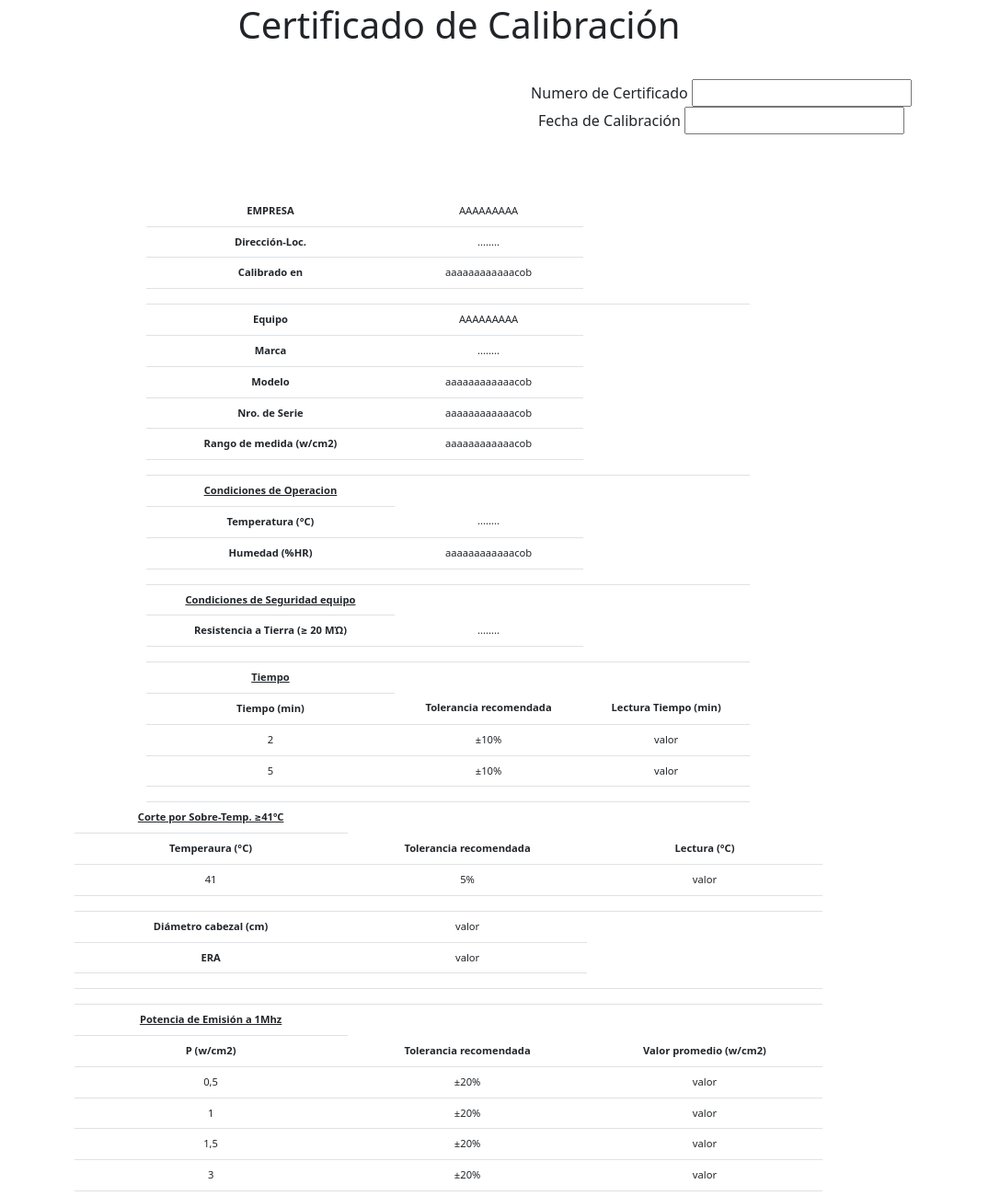
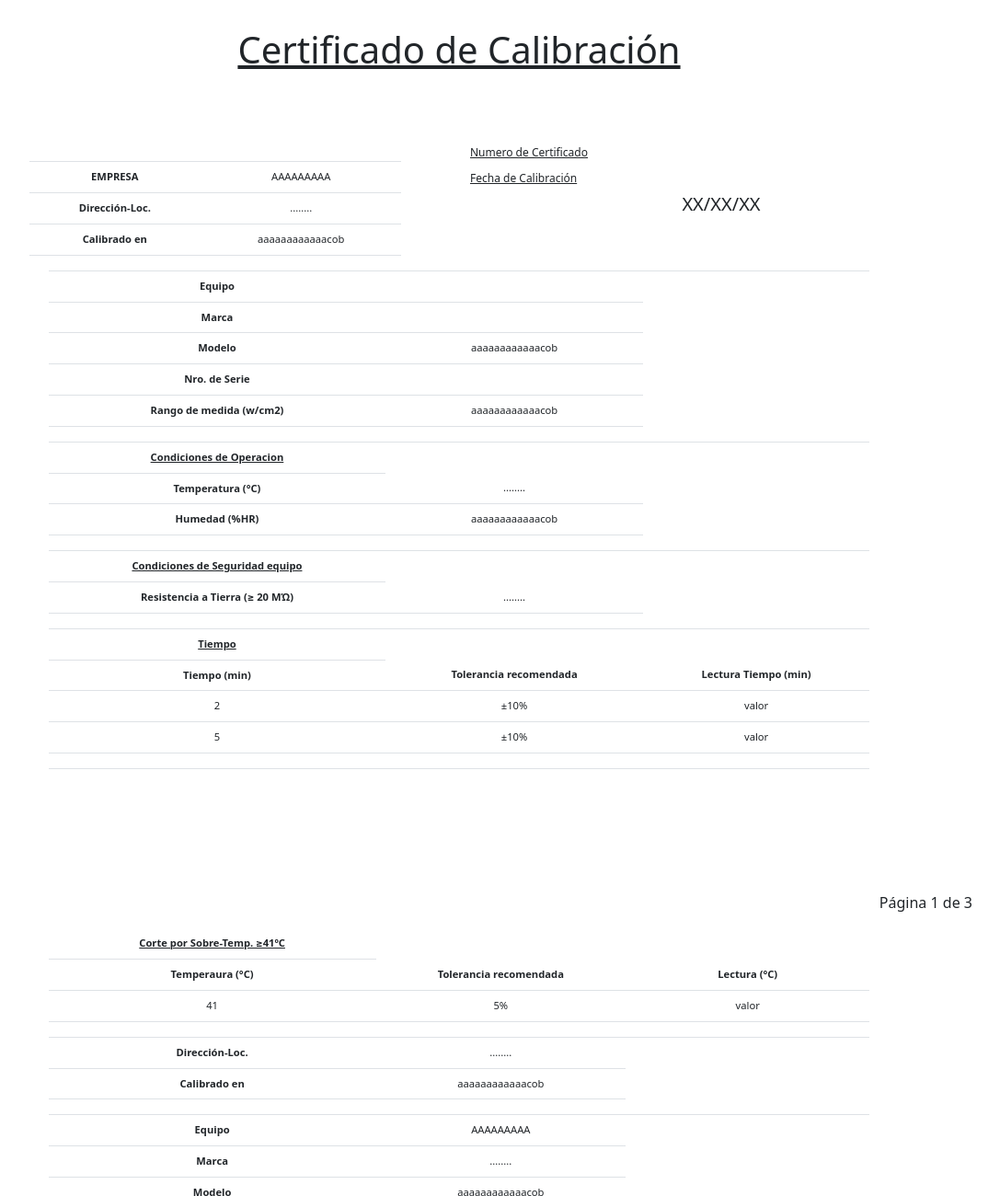
Before and after one commit to Fibra87/Bios, a plain HTML site: page CertificadoCalib.html in a window 1280 px wide. Shown: the part 126-1426 px from the top of the page at 92% size, without its empty margins (141-1228 px from the left). Drawn offline with Linux system fonts and the light colour scheme.

Commit message:
Actualizacion
Funcionalidad con certificado

```diff
--- a/CertificadoCalib.html
+++ b/CertificadoCalib.html
@@ -13,7 +13,7 @@
 </head>
 
 <body>
-  <div class="container text-center">
+  <div class="container-fluid text-center">
     <div id="row_encabezado" class="row encabezado">
       <div class="col ">
         <img src="./images/logo-calidadtotalalservicio.jpg" alt="logo-calidadtotalalservicio" width="150">
@@ -25,7 +25,6 @@
         <p> Nombre: Certificado Calibración Ultrasonido</p>
       </div>
       <div id="n_pagina" class="col">
-        <!--<p a>Página: 1 de 2</p> -->
         <p> Elaborado por: Natalia Milman</p>
         <p> Aprobado por: Daniel Milman</p>
 
@@ -33,28 +32,179 @@
     </div>
     <div class="row">
       <div class="col">
-        <h1>Certificado de Calibración</h1>
+        <h1><u>Certificado de Calibración</u></h1>
       </div>
     </div>
 
     <div class="row">
       <div class="col">
       </div>
-      <div id="numero_cert" class="col-6">
-        <label for="NCert">Numero de Certificado</label>
-        <input type="text" id="NCert" name="NCert"><br>
-        <label for="FCal">Fecha de Calibración</label>
-        <input type="text" id="FCalname" name="FCalname">
 
     </div>
-    </div>
-    <div id="table_row" class="container text-center row">
+
+
+    <div class="container text-center">
+      <div id="table_row" class="row">
+
+        <div id="tabla_encabezado" class="col">
           <table class="table">
             <tbody>
+              <tr>
+                <th scope="row" colspan="3"></th>
+              </tr>
               <tr>
                 <th scope="col">EMPRESA</th>
                 <td scope="col"> AAAAAAAAA<!--EMPRESA AQUI--> </td>
 
+              </tr>
+
+              <tr>
+                <th scope="row">Dirección-Loc.</th>
+                <td>........</td>
+
+              </tr>
+              <tr>
+                <th scope="row">Calibrado en</th>
+                <td>aaaaaaaaaaaacob</td>
+              </tr>
+            </tbody>
+          </table>
+        </div>
+        <div class="col-6 numero_cert">
+          <div id="numero_cert" class="col">
+            <h5 class="titulo">Numero de Certificado</label>
+              <h5 id="data_CalibNum"></h5>
+
+                <h5 class="titulo">Fecha de Calibración</h5>
+                  <h5>XX/XX/XX</h5>
+
+          </div>
+        </div>
+      </div>
+      <table class="col-6 table">
+        <tbody>
+          <tr>
+            <th scope="row" colspan="3"></th>
+
+
+          </tr>
+          <tr>
+            <th scope="col">Equipo</th>
+            <td id="data_Equipo" scope="col"><!--EMPRESA AQUI--> </td>
+
+          </tr>
+          <tr>
+            <th scope="row">Marca</th>
+            <td id="data_Marca"></td>
+
+          </tr>
+          <tr>
+            <th scope="row">Modelo</th>
+            <td>aaaaaaaaaaaacob</td>
+
+          </tr>
+          <tr>
+            <th scope="row">Nro. de Serie</th>
+            <td id="data_Serie"></td>
+
+          </tr>
+          <tr>
+            <th scope="row">Rango de medida (w/cm2)</th>
+            <td>aaaaaaaaaaaacob</td>
+
+          </tr>
+          <tr>
+            <th scope="row" colspan="3"></th>
+            <!--ESPACIO ENTRE TABLAS-->
+          </tr>
+
+          <tr>
+            <th scope="col"><u>Condiciones de Operacion</u></th>
+
+
+          </tr>
+
+          <tr>
+            <th scope="row">Temperatura (°C)</th>
+            <td>........</td>
+
+          </tr>
+          <tr>
+            <th scope="row">Humedad (%HR)</th>
+            <td>aaaaaaaaaaaacob</td>
+
+          </tr>
+          <tr>
+            <th scope="row" colspan="3"></th>
+            <!--ESPACIO ENTRE TABLAS-->
+          </tr>
+          <tr>
+            <th scope="col"><u>Condiciones de Seguridad equipo</u></th>
+
+
+          </tr>
+          <tr>
+            <th scope="row">Resistencia a Tierra (≥ 20 MΏ) </th>
+            <td>........</td>
+          </tr>
+          <tr>
+            <th scope="row" colspan="3"></th>
+            <!--ESPACIO ENTRE TABLAS-->
+          </tr>
+          <tr>
+            <th scope="col"><u>Tiempo</u></th>
+          </tr>
+
+          <tr>
+            <th scope="col">Tiempo (min) </th>
+            <th scope="col">Tolerancia recomendada </th>
+            <th scope="col">Lectura Tiempo (min)</th>
+
+          </tr>
+          <tr>
+            <td scope="row">2 </td>
+            <td scope="row">±10% </td>
+            <td scope="row">valor</td>
+
+          </tr>
+          <tr>
+            <td scope="row">5 </td>
+            <td scope="row">±10% </td>
+            <td scope="row">valor</td>
+
+          </tr>
+          <tr>
+            <th scope="row" colspan="3"></th>
+
+          </tr>
+        </tbody>
+      </table>
+      <div class="pie">
+      <p id="pie1" class="salto_antes">Página 1 de 3</p>
+    </div>
+      <p class="salto_despues"></p>
+      <!--------------------------------------inicio tabla 2---------------------------------------------------------------------------------->
+      <table class="table col-6">
+        <tbody>
+          <tr>
+            <th id="corte41" scope="col"><u>Corte por Sobre-Temp. ≥41ºC</u></th>
+          </tr>
+
+          <tr>
+            <th scope="col">Temperaura (°C) </th>
+            <th scope="col">Tolerancia recomendada </th>
+            <th scope="col">Lectura (°C)</th>
+
+          </tr>
+          <tr>
+            <td scope="row">41 </td>
+            <td scope="row">5% </td>
+            <td scope="row">valor</td>
+
+          </tr>
+          <tr>
+            <th scope="row" colspan="3"></th>
+            <!--ESPACIO ENTRE TABLAS-->
           </tr>
 
           <tr>
@@ -161,34 +311,7 @@
             <th scope="row" colspan="3"></th>
 
           </tr>
-        </tbody>
-        </table>
-      </div>
-      <div id="table_row2" class="container text-center row">
-        <table class="table">
 
-        <tbody>
-
-          <tr>
-            <th scope="col"><u>Corte por Sobre-Temp. ≥41ºC</u></th>
-          </tr>
-
-          <tr>
-            <th scope="col">Temperaura (°C) </th>
-            <th scope="col">Tolerancia recomendada </th>
-            <th scope="col">Lectura (°C)</th>
-
-          </tr>
-          <tr>
-            <td scope="row">41 </td>
-            <td scope="row">5% </td>
-            <td scope="row">valor</td>
-
-          </tr>
-          <tr>
-            <th scope="row" colspan="3"></th>
-            <!--ESPACIO ENTRE TABLAS-->
-          </tr>
           <tr>
             <th scope="col">Diámetro cabezal (cm) </th>
             <td scope="col"> valor</td>
@@ -201,15 +324,15 @@
 
           </tr>
 
-          <tr >
-            <th  scope="row" colspan="3"></th>
+          <tr>
+            <th scope="row" colspan="3"></th>
             <!--ESPACIO ENTRE TABLAS-->
           </tr>
-          <tr >
-            <th  scope="row" colspan="3"></th>
+          <tr>
+            <th scope="row" colspan="3"></th>
             <!--ESPACIO ENTRE TABLAS-->
           </tr>
-          <tr >
+          <tr>
             <th scope="col"><u>Potencia de Emisión a 1Mhz</u></th>
           </tr>
 
@@ -243,10 +366,22 @@
             <td scope="row">valor</td>
 
           </tr>
+        </tbody>
+      </table>
+      <div class="pie">
+        <p id="pie2" class="salto_antes">Pagina 2 de 3</p>
+      </div>
+      <p class="salto_despues"></p>
+      <!--------------------------------------inicio tabla 2---------------------------------------------------------------------------------->
+      <table class="table col-6">
+        <tbody>
           <tr>
             <th scope="row" colspan="3"></th>
             <!--ESPACIO ENTRE TABLAS-->
           </tr>
+
+
+
           <tr>
             <th scope="col"><u>Potencia de Emisión a 3Mhz</u></th>
           </tr>
@@ -292,8 +427,20 @@
             <th scope="row" colspan="3"></th>
 
           </tr>
+        </tbody>
+      </table>
+      <!------------------------------------------------------------------------------------------------------------------------>
+    </div>
+    <div class="row">
+      <table class="table">
+        <tbody>
+
+
+
           <tr>
-            <td scope="row" colspan="3"><textarea name="OBSERVACIONES" id="obs" cols="120" rows="5">aaaaaaaaaaaaaaaaaaaaaaaaaaaaaaaaaaaaaaaaaaaaaaaaaaaaaaaaaaaaaaaaaaaaaaaaaaaaaaaaaaaaaaaaaaaaaaaaaaaaaaaaaaaaaaaaaaaaaaaaaaaaaaaaaaaaaaaaaaa</textarea></td>
+            <td scope="row" colspan="3"><textarea name="OBSERVACIONES" id="obs" cols="80"
+                rows="5">aaaaaaaaaaaaaaaaaaaaaaaaaaaaaaaaaaaaaaaaaaaaaaaaaaaaaaaaaaaaaaaaaaaaaaaaaaaaaaaaaaaaaaaaaaaaaaaaaaaaaaaaaaaaaaaaaaaaaaaaaaaaaaaaaaaaaaaaaaa</textarea>
+            </td>
 
           </tr>
 
@@ -302,7 +449,7 @@
         </tbody>
       </table>
     </div>
-    <div class="table cierre">
+    <div class="table">
       <div class="row">
         <p>Realizado por: <span>nombre</span> </p>
       </div>
@@ -310,16 +457,26 @@
         <p>Autorizado por: <span>nombre</span> </p>
       </div>
       <div class="row">
-        <p>Los resultados contenidos en el presente certificado se refieren al momento y condiciones en que se realizaron
-          las mediciones, Biosistemas no será responsable por cualquier daño que pueda derivarse del uso inadecuado de los
-          Equipos. El presente informe sólo podrá ser reproducido total o parcialmente con la autorización de Biosistemas.
+        <p>Los resultados contenidos en el presente certificado se refieren al momento y condiciones en que se
+          realizaron
+          las mediciones, Biosistemas no será responsable por cualquier daño que pueda derivarse del uso inadecuado de
+          los
+          Equipos. El presente informe sólo podrá ser reproducido total o parcialmente con la autorización de
+          Biosistemas.
         </p>
       </div>
       <div class="row">
-        <p>Biosistemas ha seguido el procedimiento interno STE.IN.09, utilizando patrones calibrados trazables a patrones
+        <p>Biosistemas ha seguido el procedimiento interno STE.IN.09, utilizando patrones calibrados trazables a
+          patrones
           internacionales</p>
       </div>
     </div>
 
-    <h1></h1>
+    <p id="pie3" class="salto_antes">Pagina 3 de 3</p>
   </div>
+
+
+</body>
+</html>
+
+<script src="CertificadoCalib.js"></script>
--- /dev/null
+++ b/CertificadoCalib.js
@@ -0,0 +1,11 @@
+let marca = localStorage.getItem("marca");
+let serie = localStorage.getItem("serie");
+let calibNum =localStorage.getItem("calibNum");
+let equipo = localStorage.getItem("tipo");
+
+console.log(calibNum);
+
+document.getElementById("data_Equipo").innerHTML = equipo ;
+document.getElementById("data_Marca").innerHTML = marca ;
+document.getElementById("data_Serie").innerHTML = serie ;
+document.getElementById("data_CalibNum").innerHTML = calibNum ;
--- a/css/styles.css
+++ b/css/styles.css
@@ -13,7 +13,7 @@
 
 .table {
   font-size: 70%;
-  width: 60%;
+  width: 80%;
   height: auto;
   margin: auto;
 
@@ -21,6 +21,11 @@
     */
 
 
+}
+
+.table p {
+
+  text-align:justify;
 }
 .cierre {
   text-align: left;
@@ -30,11 +35,24 @@
 
 }
 
-.salto {
+.salto_antes {
 
   page-break-after: always;
+  margin-bottom: 1%;
+  text-align: right;
+  font-size: 1rem;
 
 }
+
+.salto_despues {
+
+  page-break-before: always;
+  margin-top: 1%;
+
+
+
+}
+
 
 #n_pagina {
 
@@ -58,21 +76,49 @@
 }
 #table_row{
 
-  margin-top:50pt;
-
-
-}
-
-#numero_cert{
-
-  margin-top:20pt;
+  margin-top:25pt;
 
 
 }
 
 
-@page:left{
-  @bottom-left {
-    content: "Page " counter(page) " of " counter(pages);
-  }
+
+#corte41{
+  margin-top: 100pt;
 }
+
+.titulo{
+  margin-top: 10pt;
+  font-size: 9pt;
+  text-align:left;
+  text-decoration: underline;
+
+}
+
+#tabla_encabezado {
+  margin-left: 40px;
+}
+
+#pie1 {
+
+  margin-top: 100pt;
+
+}
+#pie2 {
+
+
+  margin-top: 1pt;
+
+}
+
+#pie3 {
+
+
+  margin-top: 350pt;
+
+}
+
+h1 {
+
+  margin-top: 20pt;
+}
```
Also changed, not shown: 1 other file. Lines whose indentation alone changed are shown as unchanged.
